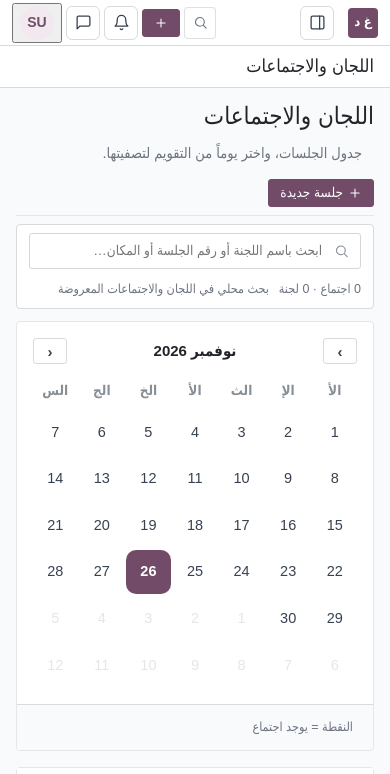
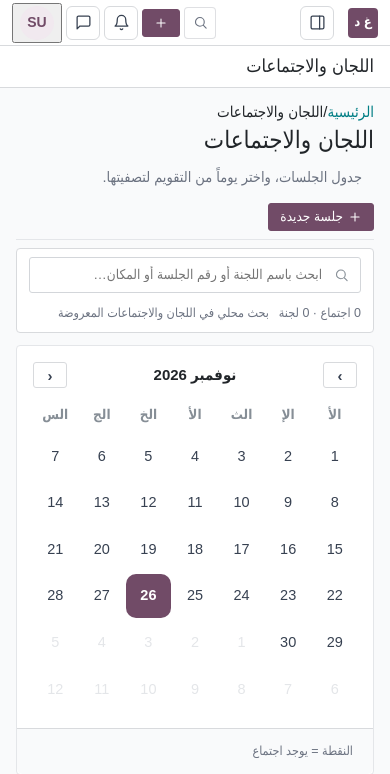
Before and after one commit to AhmedNayel-1/workflow1, a Django app: page /committees/ in a window 390 px wide. Shown: the top 774 px of the page. Run offline with Django 5.2, Linux system fonts and the light colour scheme; the visitor is signed in with stand-in values (Sample User, id 1); data comes from the database, SQL or seed files in the repository; data that the repository does not hold is empty; parts of the project's set-up code (start-up, migrations or seed data) failed here and were passed over.

Commit message:
Standardize list navigation and responsive controls (phase 2)

```diff
--- a/templates/committees/committee_list.html
+++ b/templates/committees/committee_list.html
@@ -3,9 +3,10 @@
 {% block heading %}اللجان والاجتماعات{% endblock %}
 {% block extra_js %}<script>document.body.classList.add('odoo-ui');</script>{% endblock %}
 {% block content %}
+{% include "partials/breadcrumbs.html" with current="اللجان والاجتماعات" %}
 <div class="page-h"><div><h2>اللجان والاجتماعات</h2><p>جدول الجلسات، واختر يوماً من التقويم لتصفيتها.</p></div>{% if can_manage %}<button class="btn primary" data-open="new-meeting">{% icon 'plus' %}جلسة جديدة</button>{% endif %}</div>
 <script id="meet-data" type="application/json">[{% for c in committees %}{% for m in c.meetings.all %}{"date":"{{ m.meeting_date|date:'Y-m-d' }}"},{% endfor %}{% endfor %}{"date":""}]</script>
-<div class="committee-tools" data-committee-workspace><label class="search-in committee-search">{% icon 'search' 'sm' %}<input class="in sm" type="search" data-committee-search placeholder="ابحث باسم اللجنة أو رقم الجلسة أو المكان…" aria-label="البحث في اللجان والاجتماعات"></label><span class="muted xs" data-committee-count aria-live="polite"></span><span class="muted xs">بحث محلي في اللجان والاجتماعات المعروضة</span></div>
+<div class="committee-tools od-list-toolbar" data-committee-workspace><label class="search-in committee-search">{% icon 'search' 'sm' %}<input class="in sm" type="search" data-committee-search placeholder="ابحث باسم اللجنة أو رقم الجلسة أو المكان…" aria-label="البحث في اللجان والاجتماعات"></label><span class="muted xs" data-committee-count aria-live="polite"></span><span class="muted xs">بحث محلي في اللجان والاجتماعات المعروضة</span></div>
 <div class="grid g-main-r">
   <div class="col" style="gap:16px">
     <section class="panel"><div class="cal" id="cal"></div><div class="panel-f row between"><span class="xs muted">النقطة = يوجد اجتماع</span><button class="btn sm ghost" id="cal-clear" hidden>عرض الكل</button></div></section>
```
